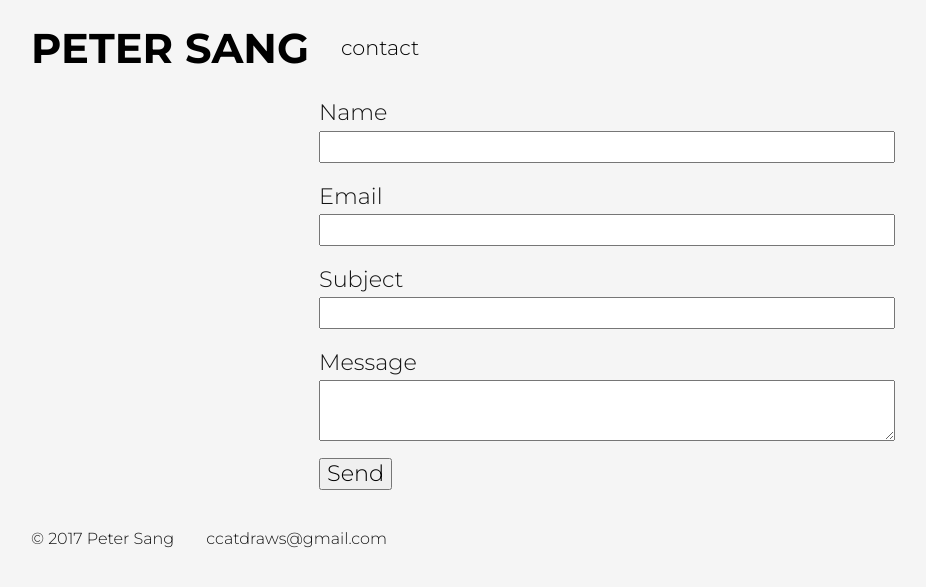
After one commit to Doktor/saltpita.com, a Django app: page /contact in a window 1280 px wide. The commit adds this page. Shown: the top 587 px of the page, without its empty margins (33-959 px from the left). Run offline with Django 3.2, Linux system fonts and the light colour scheme; data that the repository does not hold is empty; style sheets or scripts are compiled from the project's sources; parts of the project's set-up code (start-up, migrations or seed data) failed here and were passed over; some libraries are stand-ins or nearby versions.

Commit message:
Add contact page and form

```diff
--- a/config/defaults.yml
+++ b/config/defaults.yml
@@ -0,0 +1,15 @@
+contact:
+  # The text to display above the contact form. Plain text only.
+  description: ""
+  email: ""
+  prefix: [saltedpita.com]
+  messages:
+    api_error: >
+      The server is unable to send email -
+      please try directly sending an email to {email}.
+    error: >
+      An unknown error occurred when sending your email.
+      Please try again later, or directly sending an email to {email}.
+    invalid: Something went wrong - please try again.
+    invalid_address: Invalid email address.
+    success: Email sent successfully.
--- a/pita/urls.py
+++ b/pita/urls.py
@@ -17,5 +17,6 @@ if settings.DEBUG:
 
 urlpatterns += [
     url(r'^$', views.index, name='index'),
+    url(r'^contact$', views.ContactView.as_view(), name='contact'),
     url(r'^(?P<slug>[a-z0-9]+(?:-[a-z0-9]+)*)$', views.page, name='page'),
 ]
--- a/pita/views.py
+++ b/pita/views.py
@@ -1,6 +1,11 @@
+from django.conf import settings
+from django.contrib import messages
+from django.core.mail import send_mail
 from django.http import Http404
 from django.shortcuts import render, redirect
+from django.views import View
 
+from anymail.exceptions import AnymailAPIError, AnymailInvalidAddress
 from itertools import chain
 
 from pita.models import Artwork, Collection, Text, Redirect
@@ -23,6 +28,58 @@ def index(request):
         'pages': pages,
     }
     return render(request, 'index.html', context=context)
+
+
+class ContactView(View):
+    template_name = 'contact.html'
+
+    config = settings.CONFIG['contact']
+    send_to = config['email']
+    prefix = config['prefix']
+
+    def get_message(self, result):
+        return self.config['messages'][result].format(email=self.send_to)
+
+    def get(self, request, *args, **kwargs):
+        pages = get_pages()
+        context = {
+            'title': 'Contact',
+            'pages': pages,
+            'description': self.config['description']
+        }
+
+        return render(request, self.template_name, context=context)
+
+    def post(self, request, *args, **kwargs):
+        data = request.POST
+
+        name = data.get('name', '')
+        from_email = data.get('from_email', '')
+        subject = data.get('subject', '')
+        message = data.get('message', '')
+
+        # The request contains invalid data
+        # This shouldn't happen if the browser enforces the form requirements
+        # correctly: the user might have sent a direct POST request
+        if not (name and from_email and subject and message):
+            messages.error(request, self.get_message('invalid'))
+            return self.get(request, *args, **kwargs)
+
+        from_email = '"{}" <{}>'.format(name, from_email)
+        subject = '{} {}: {}'.format(self.prefix, name, subject)
+
+        try:
+            send_mail(subject, message, from_email, [self.send_to])
+        except AnymailAPIError:
+            messages.error(request, self.get_message('api_error'))
+        except AnymailInvalidAddress:
+            messages.error(request, self.get_message('invalid_address'))
+        except:
+            messages.error(request, self.get_message('error'))
+        else:
+            messages.success(request, self.get_message('success'))
+
+        return self.get(request, *args, **kwargs)
 
 
 def page(request, slug):
--- a/static/pita.scss
+++ b/static/pita.scss
@@ -139,3 +139,51 @@ footer {
   margin: 0 auto;
   padding-top: 2rem;
 }
+
+.contact {
+  width: 100%;
+  margin: 0 auto;
+
+  @media (min-width: 1200px) {
+    width: 50%;
+  }
+
+  form {
+    width: 100%;
+  }
+
+  label {
+    display: block;
+    text-align: left;
+    width: 100%;
+  }
+
+  input {
+    width: 100%;
+  }
+
+  textarea {
+    vertical-align: top;
+    text-align: left;
+    width: 100%;
+    padding: 3pt 6pt;
+  }
+
+  .field {
+    margin: 1rem 0;
+  }
+  .field.submit {
+    margin-top: 2rem;
+  }
+}
+
+#messages {
+  width: 100%;
+  text-align: center;
+  margin: 1.5rem 0;
+}
+.message {
+  padding: 0.5rem;
+  border: 2px solid;
+  font-weight: 400;
+}
--- a/templates/base.html
+++ b/templates/base.html
@@ -25,6 +25,8 @@
         {% if page.title == title %}<li class="selected">{% else %}<li>{% endif %}
         <a href="{{ page.get_absolute_url }}">{{ page.title.lower }}</a></li>
       {% endfor %}
+        {% if title == 'Contact' %}<li class="selected">{% else %}<li>{% endif %}
+        <a href="{% url 'contact' %}">contact</a></li>
       </ul>
     </nav>
   </header>
--- /dev/null
+++ b/templates/contact.html
@@ -0,0 +1,40 @@
+{% extends "base.html" %}
+
+{% block title %}Contact{% endblock %}
+
+{% block content %}
+{% if messages %}
+<section id="messages">
+  {% for m in messages %}
+    <div class="message {{ m.tags }}">{{ m }}</div>
+  {% endfor %}
+</section>
+{% endif %}
+
+<section class="contact">
+  <p>{{ description }}</p>
+
+  <form action="{% url 'contact' %}" method="POST" enctype="multipart/form-data">
+    {% csrf_token %}
+    <div class="field">
+      <label for="name">Name</label>
+      <input type="text" id="name" name="name" required>
+    </div>
+    <div class="field">
+      <label for="from_email">Email</label>
+      <input type="email" id="from_email" name="from_email" required>
+    </div>
+    <div class="field">
+      <label for="subject">Subject</label>
+      <input type="text" id="subject" name="subject" required>
+    </div>
+    <div class="field">
+      <label for="message">Message</label>
+      <textarea id="message" name="message" required></textarea>
+    </div>
+    <div class="submit">
+      <button type="submit">Send</button>
+    </div>
+  </form>
+</section>
+{% endblock %}
```
Also changed, not shown: pita/models.py (+5 -3 lines).
